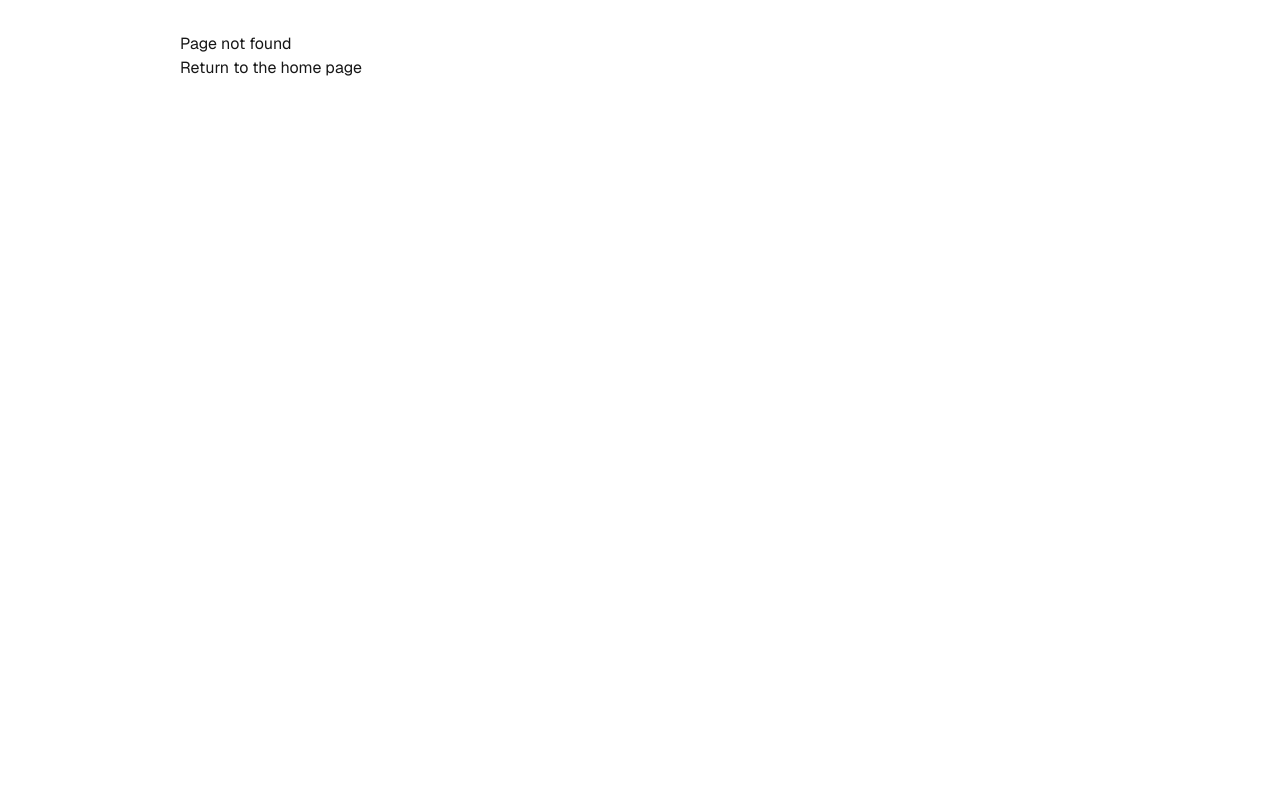
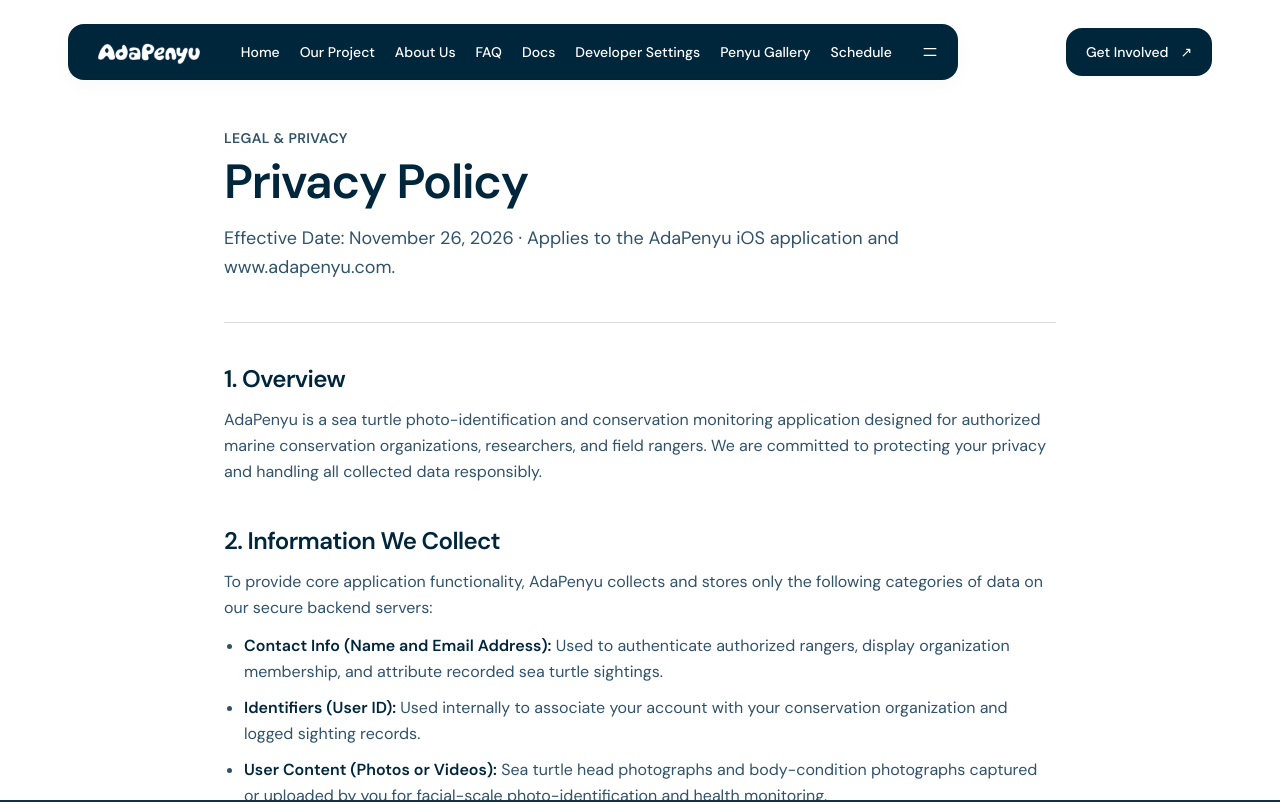
Before and after one commit to gungfebrian/adaPenyuWeb, a Next.js app: page /privacy in a window 1280 px wide. Before the commit this address had no page. Shown: the top 802 px of the page. Built offline with nearby package versions, Linux system fonts and the light colour scheme; a web font is replaced by a local one.

Commit message:
feat(marketing): add App Store Privacy Policy page at /privacy

```diff
--- /dev/null
+++ b/src/app/(marketing)/privacy/page.tsx
@@ -0,0 +1,244 @@
+import type { Metadata } from "next";
+import Link from "next/link";
+import { siteConfig } from "@/lib/config/site";
+
+export const metadata: Metadata = {
+  title: "Privacy Policy",
+  description:
+    "How AdaPenyu collects, uses, and protects ranger account information, sighting locations, and sea turtle photographs.",
+  alternates: {
+    canonical: "/privacy",
+  },
+};
+
+const sections = [
+  {
+    id: "overview",
+    title: "1. Overview",
+    body: [
+      "AdaPenyu is a sea turtle photo-identification and conservation monitoring application designed for authorized marine conservation organizations, researchers, and field rangers. We are committed to protecting your privacy and handling all collected data responsibly.",
+    ],
+  },
+  {
+    id: "information-we-collect",
+    title: "2. Information We Collect",
+    body: [
+      "To provide core application functionality, AdaPenyu collects and stores only the following categories of data on our secure backend servers:",
+    ],
+    items: [
+      {
+        label: "Contact Info (Name and Email Address):",
+        detail:
+          "Used to authenticate authorized rangers, display organization membership, and attribute recorded sea turtle sightings.",
+      },
+      {
+        label: "Identifiers (User ID):",
+        detail:
+          "Used internally to associate your account with your conservation organization and logged sighting records.",
+      },
+      {
+        label: "User Content (Photos or Videos):",
+        detail:
+          "Sea turtle head photographs and body-condition photographs captured or uploaded by you for facial-scale photo-identification and health monitoring.",
+      },
+      {
+        label: "Location (Precise Location):",
+        detail:
+          "Optional GPS coordinates recorded when you grant location permission or place a sighting pin on the map, used solely to document where sea turtles are observed.",
+      },
+    ],
+  },
+  {
+    id: "how-we-use-information",
+    title: "3. How We Use Information",
+    body: [
+      "All collected information is used strictly for App Functionality:",
+    ],
+    bullets: [
+      "Authenticating ranger and conservation organization accounts.",
+      "Identifying individual sea turtles through facial scale matching and side-by-side comparison.",
+      "Recording and visualizing sea turtle sightings, timelines, flipper tags, carapace measurements, and body condition logs for your organization.",
+      "Providing technical support and maintaining service security and reliability.",
+    ],
+  },
+  {
+    id: "tracking-and-sharing",
+    title: "4. No Tracking, No Advertising, and Data Sharing",
+    items: [
+      {
+        label: "No Cross-App Tracking:",
+        detail:
+          "AdaPenyu does not track you across apps or websites owned by other companies and does not access Apple’s Advertising Identifier (IDFA).",
+      },
+      {
+        label: "No Advertising or Data Sales:",
+        detail:
+          "AdaPenyu displays no third-party advertisements and never sells or rents personal data.",
+      },
+      {
+        label: "Organization Visibility:",
+        detail:
+          "Sighting logs, measurements, and sea turtle photographs submitted through your account are shared only within your authorized conservation organization for research and conservation monitoring.",
+      },
+    ],
+  },
+  {
+    id: "device-permissions",
+    title: "5. Device Permissions",
+    body: [
+      "AdaPenyu requests iOS device permissions only when needed for field logging features:",
+    ],
+    items: [
+      {
+        label: "Camera:",
+        detail: "To capture sea turtle head and body-condition photographs.",
+      },
+      {
+        label: "Photo Library:",
+        detail:
+          "To upload existing sea turtle photos or save body-condition photos to your library when you explicitly choose Save to Photos.",
+      },
+      {
+        label: "Location (While Using the App):",
+        detail: "To tag sea turtle sighting coordinates accurately on the map.",
+      },
+    ],
+    footnote:
+      "You can manage or revoke any permission at any time in your device’s Settings.",
+  },
+  {
+    id: "retention-and-deletion",
+    title: "6. Data Retention and Account Deletion",
+    body: [
+      "We retain account and conservation records for as long as your organization’s account remains active or as needed for ongoing conservation monitoring. You may request access to, correction of, or deletion of your account and associated personal data at any time by contacting your organization administrator or emailing us at gunkfebrian@gmail.com.",
+    ],
+  },
+  {
+    id: "security",
+    title: "7. Security",
+    body: [
+      "All network traffic between the AdaPenyu app and our servers is encrypted in transit using HTTPS/TLS. Authentication credentials on iOS are stored securely using the system Keychain.",
+    ],
+  },
+  {
+    id: "childrens-privacy",
+    title: "8. Children’s Privacy",
+    body: [
+      "AdaPenyu is built for conservation staff, marine biologists, and authorized field volunteers and is not directed toward children under 13. We do not knowingly collect personal information from children.",
+    ],
+  },
+  {
+    id: "changes",
+    title: "9. Changes to This Policy",
+    body: [
+      "We may update this Privacy Policy periodically as the app evolves. Any updates will be published on this page with an updated effective date.",
+    ],
+  },
+  {
+    id: "contact",
+    title: "10. Contact Us",
+    body: [
+      "If you have any questions about this Privacy Policy or would like to request data access or deletion, please contact the AdaPenyu team:",
+    ],
+  },
+];
+
+export default function PrivacyPolicyPage() {
+  return (
+    <main
+      id="main-content"
+      tabIndex={-1}
+      className="px-[var(--page-gutter)] pt-28 pb-20 text-primary outline-none sm:pt-32 sm:pb-24"
+    >
+      <div className="mx-auto max-w-[52rem]">
+        <header className="border-b border-primary/15 pb-8 sm:pb-10">
+          <p className="text-sm font-semibold tracking-wide text-secondary uppercase">
+            Legal &amp; Privacy
+          </p>
+          <h1 className="mt-2 text-4xl leading-[1.08] font-semibold tracking-tight sm:text-5xl">
+            Privacy Policy
+          </h1>
+          <p className="mt-4 max-w-[60ch] text-base leading-relaxed text-secondary sm:text-lg">
+            Effective Date: November 26, 2026 &middot; Applies to the AdaPenyu iOS
+            application and {siteConfig.url.replace("https://", "")}.
+          </p>
+        </header>
+
+        <div className="space-y-10 pt-8 sm:pt-10">
+          {sections.map((section) => (
+            <section
+              key={section.id}
+              id={section.id}
+              aria-labelledby={`${section.id}-heading`}
+              className="space-y-3"
+            >
+              <h2
+                id={`${section.id}-heading`}
+                className="text-xl font-semibold tracking-tight text-primary sm:text-2xl"
+              >
+                {section.title}
+              </h2>
+
+              {section.body?.map((paragraph) => (
+                <p
+                  key={paragraph}
+                  className="text-base leading-relaxed text-secondary"
+                >
+                  {paragraph}
+                </p>
+              ))}
+
+              {section.items ? (
+                <ul className="list-disc space-y-2.5 pl-5 text-base leading-relaxed text-secondary">
+                  {section.items.map((item) => (
+                    <li key={item.label}>
+                      <span className="font-semibold text-primary">
+                        {item.label}
+                      </span>{" "}
+                      {item.detail}
+                    </li>
+                  ))}
+                </ul>
+              ) : null}
+
+              {section.bullets ? (
+                <ul className="list-disc space-y-2 pl-5 text-base leading-relaxed text-secondary">
+                  {section.bullets.map((bullet) => (
+                    <li key={bullet}>{bullet}</li>
+                  ))}
+                </ul>
+              ) : null}
+
+              {section.footnote ? (
+                <p className="text-sm leading-relaxed text-secondary">
+                  {section.footnote}
+                </p>
+              ) : null}
+            </section>
+          ))}
+
+          <div className="rounded-2xl border border-primary/15 bg-white/70 p-6 text-base text-secondary">
+            <p>
+              <span className="font-semibold text-primary">Email:</span>{" "}
+              <a
+                href="mailto:gunkfebrian@gmail.com"
+                className="underline underline-offset-4 hover:text-primary"
+              >
+                gunkfebrian@gmail.com
+              </a>
+            </p>
+            <p className="mt-2">
+              <span className="font-semibold text-primary">Website:</span>{" "}
+              <Link
+                href="/"
+                className="underline underline-offset-4 hover:text-primary"
+              >
+                {siteConfig.url}
+              </Link>
+            </p>
+          </div>
+        </div>
+      </div>
+    </main>
+  );
+}
--- a/src/app/sitemap.ts
+++ b/src/app/sitemap.ts
@@ -6,6 +6,7 @@ export default function sitemap(): MetadataRoute.Sitemap {
   return [
     { url: siteConfig.url },
     { url: `${siteConfig.url}/penyuGallery` },
+    { url: `${siteConfig.url}/privacy` },
     { url: `${siteConfig.url}${siteConfig.integrationGuidePath}` },
     ...referenceGroups.flatMap(({ operations }) => operations.map(({ slug }) => ({
       url: `${siteConfig.url}${siteConfig.integrationGuidePath}/${slug}`,
```
